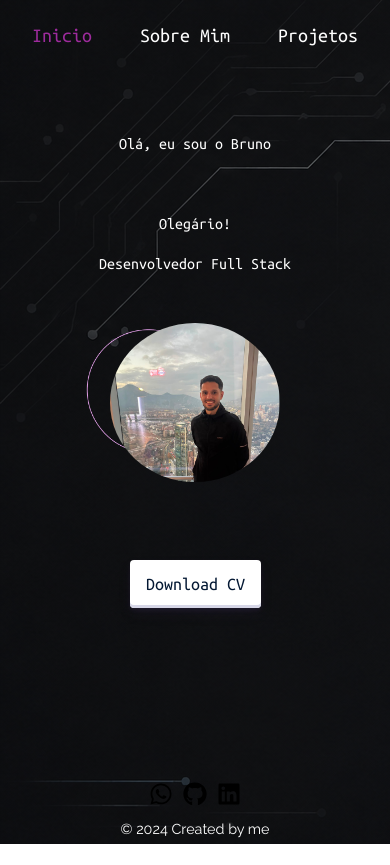
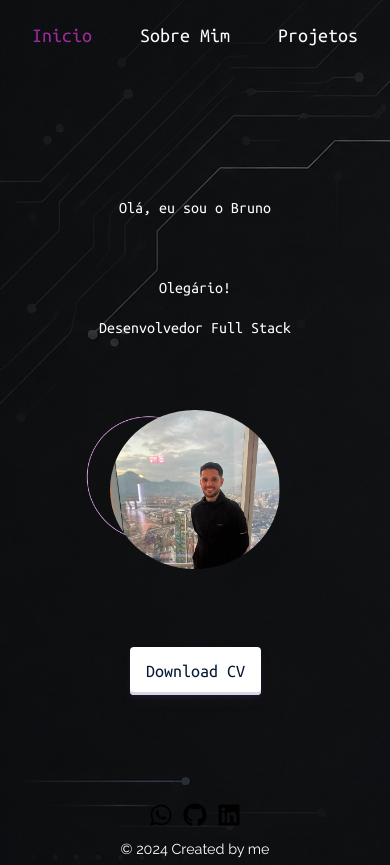
Before and after one commit to olegariobru/MyPort2, a React (Create React App) app: page / in a window 390 px wide. Before the commit the page ends 844 px from the top, so only its background shows below. Built offline with nearby package versions, Linux system fonts and the light colour scheme; a web font is replaced by a local one.

Commit message:
testando

```diff
--- a/src/Componentes/Banner/Banner.module.css
+++ b/src/Componentes/Banner/Banner.module.css
@@ -155,7 +155,7 @@
         flex-direction: column;
         align-items: center;
         text-align: center;
-        padding: 2rem 5rem;
+        padding: 6rem 5rem;
         gap: 2rem;
     }
 
@@ -176,13 +176,13 @@
 
     .button {
         justify-content: center;
-        margin: 20% 0 10% 0;
+        margin: 20% 0 5% 0;
     }
 
     .imagens {
         width: 100%;
         height: 180px;
-        margin: 0;
+        margin: 10% 0 0 0;
     }
 
     .imagens > .circuloColorido {
```
